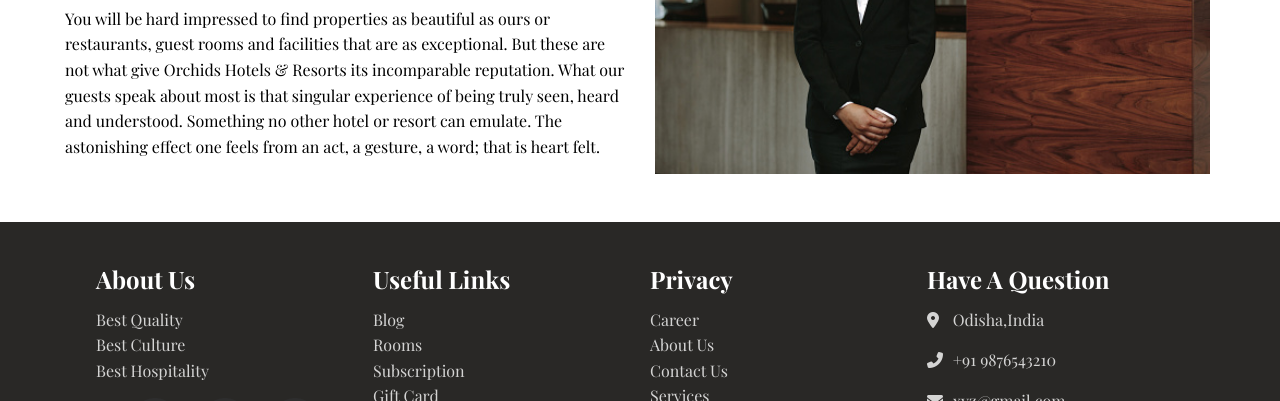
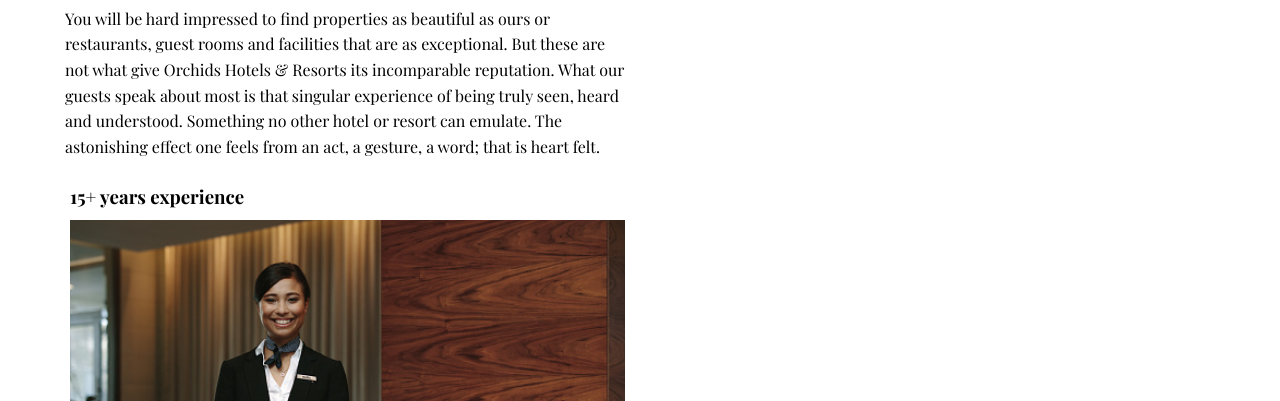
Before and after one commit to Saikiran-Mohanty/Orchids, a plain HTML site: page index.html in a window 1280 px wide. Shown: the part 5361-5762 px from the top of the page. Drawn offline with nearby package versions, Linux system fonts and the light colour scheme.

Commit message:
Updated Errors

```diff
--- a/index.html
+++ b/index.html
@@ -320,7 +320,7 @@
                     <h2 data-title="our story" data-aos="fade-up">about us</h2>
                 </div>
             </div>
-            <div class="row special">
+            <div class="row">
                 <div class="about-text" data-aos="fade-right">
                     <h3>Welcome to Orchids</h3>
                     <p>Our story wrote its early chapters in 2006 in the beautiful mountaineous region of Nilgiri where Mr Sai Kiran Mohanty And Mr Aatish Kumar Moharana pioneered the idea of luxury hospitality in India by opening their first hotel.
@@ -329,9 +329,9 @@
                     <p>You will be hard impressed to find properties as beautiful as ours or restaurants, guest rooms and facilities that are as exceptional. But these are not what give Orchids Hotels & Resorts its incomparable reputation.
                         What our guests speak about most is that singular experience of being truly seen, heard and understood. Something no other hotel or resort can emulate. The astonishing effect one feels from an act, a gesture, a word; that is heart felt.</p>
                 </div>
-                <div class="cont-img hiide" data-aos="fade-left">
+                <div class="cont-img" data-aos="fade-left">
                     <div class="img-box">
-                        <h3>15+ years of experience</h3>
+                        <h3>15+ years experience</h3>
                         <img src="images/welcome.jpg" alt="alt img">
                     </div>
                 </div>
@@ -340,7 +340,7 @@
         <!-- End of About Us -->
 
         <!-- footer -->
-        <footer class = "footer">
+        <footer class = "footer" id= "contactus">
             <div class = "footer-container">
                 <div>
                     <h2>About Us </h2>
```
Also changed, not shown: Online Ordering/Online-Ordering.html (+1 -2 lines).
